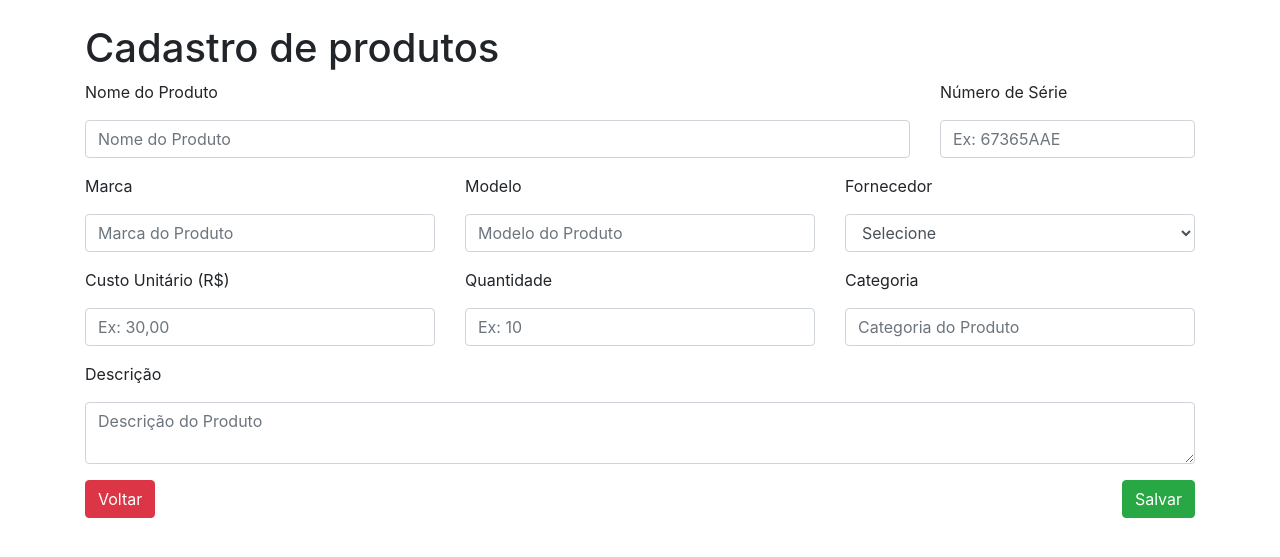
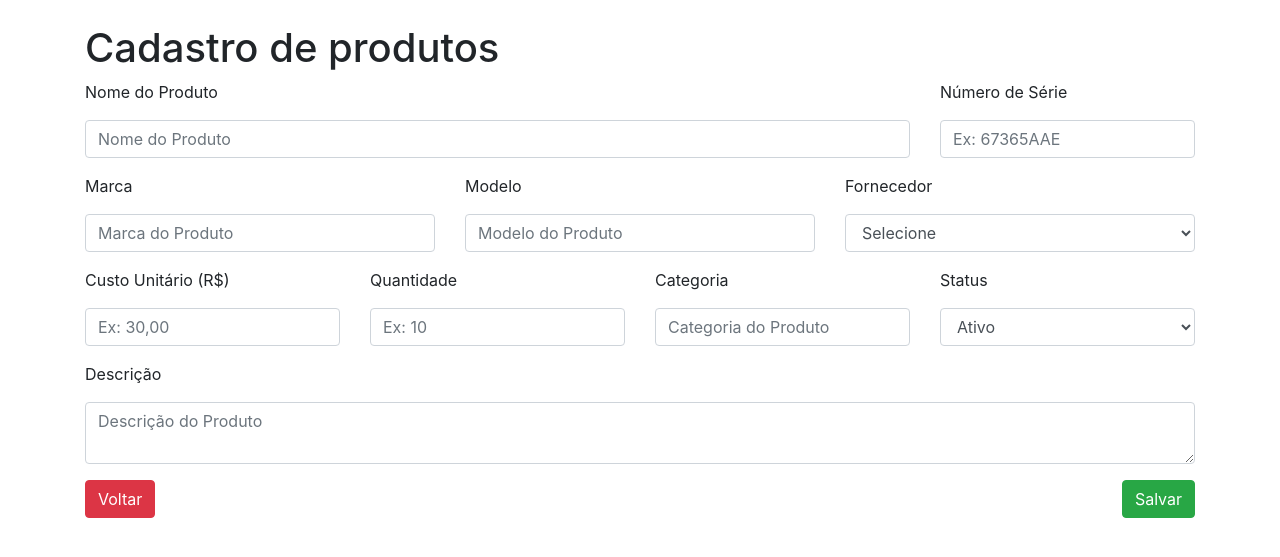
Before and after one commit to Tortinhex/sistema_crudo, a Flask app: page /product/new in a window 1280 px wide. Shown: the part 56-613 px from the top of the page. Run offline with Flask 2, Linux system fonts and the light colour scheme; data comes from the database, SQL or seed files in the repository; both versions use the stored data as it was after the commit; some libraries are stand-ins or nearby versions.

Commit message:
Incluindo o input de status

```diff
--- a/app/controllers/product.py
+++ b/app/controllers/product.py
@@ -39,6 +39,7 @@ def createProduct():
             productForm.category.data,
             productForm.description.data,
             productForm.coast.data,
+            productForm.status.data,
             provider_id
         )
 
@@ -75,6 +76,8 @@ def updateProduct(id):
             productData.category      = productForm.category.data
             productData.description   = productForm.description.data
             productData.coast         = productForm.coast.data
+            productData.status        = productForm.status.data
+            productData.provider_id   = productForm.provider.data
             db.session.commit()
 
             flash('Produto atualizado com sucesso!', 'success')
--- a/app/forms/product.py
+++ b/app/forms/product.py
@@ -12,3 +12,4 @@ class ProductForm(FlaskForm):
     quantity      = StringField('Quantidade', validators=[DataRequired()], render_kw={'placeholder': 'Ex: 10'})
     category      = StringField('Categoria', validators=[DataRequired()], render_kw={'placeholder': 'Categoria do Produto'})
     provider      = SelectField('Fornecedor', coerce=int)
+    status        = SelectField('Status', coerce=int, choices=[(1, 'Ativo'), (2, 'Inativo')])
--- a/app/models/address.py
+++ b/app/models/address.py
@@ -19,7 +19,7 @@ class Address(db.Model):
     state       = db.Column(db.String(30), nullable=False)
     country     = db.Column(db.String(30), nullable=False)
     postal_code = db.Column(db.String(8),  nullable=False)
-    status      = db.Column(db.String(1),  nullable=False, default='A')
+    status      = db.Column(db.String(1),  nullable=False, default='1')
     created_by  = db.Column(db.String(30), nullable=True)
     created_at  = db.Column(db.DateTime,   nullable=False, default=datetime.utcnow)
     updated_by  = db.Column(db.String(30), nullable=True)
--- a/app/models/contact.py
+++ b/app/models/contact.py
@@ -15,7 +15,7 @@ class Contact(db.Model):
     email               = db.Column(db.String(30), nullable=False)
     employee_name       = db.Column(db.String(30), nullable=False)
     employee_department = db.Column(db.String(30), nullable=False)
-    status              = db.Column(db.String(1),  nullable=False, default='A')
+    status              = db.Column(db.String(1),  nullable=False, default='1')
     created_by          = db.Column(db.String(30), nullable=True)
     created_at          = db.Column(db.DateTime,   nullable=False, default=datetime.utcnow)
     updated_by          = db.Column(db.String(30), nullable=True)
--- a/app/models/product.py
+++ b/app/models/product.py
@@ -19,7 +19,7 @@ class Product(db.Model):
     category      = db.Column(db.String(15), nullable=False)
     description   = db.Column(db.Text      , nullable=False)
     coast         = db.Column(db.String(10), nullable=False)
-    status        = db.Column(db.String(1),  nullable=True, default='A')
+    status        = db.Column(db.String(1),  nullable=True, default='1')
     created_by    = db.Column(db.String(30), nullable=True)
     created_at    = db.Column(db.DateTime,   nullable=True, default=datetime.utcnow)
     updated_by    = db.Column(db.String(30), nullable=True)
@@ -29,7 +29,7 @@ class Product(db.Model):
     # Provider      = db.relationship('Provider', foreign_keys=provider_id)
 
     # Classe inicializadora do modelo
-    def __init__(self, product_name, serial_number, branch, model, quantity, category, description, coast, provider_id):
+    def __init__(self, product_name, serial_number, branch, model, quantity, category, description, coast, status, provider_id):
         self.product_name  = product_name
         self.serial_number = serial_number
         self.branch        = branch
@@ -38,6 +38,7 @@ class Product(db.Model):
         self.category      = category
         self.description   = description
         self.coast         = coast
+        self.status        = status
         self.provider_id   = provider_id
 
     # Utilizado para exibir os registros do banco de dados de uma forma mais resumida
--- a/app/models/provider.py
+++ b/app/models/provider.py
@@ -17,7 +17,7 @@ class Provider(db.Model):
     cnae            = db.Column(db.String(10), nullable=False)
     ie              = db.Column(db.String(10), nullable=False)
     im              = db.Column(db.String(10), nullable=False)
-    status          = db.Column(db.String(1),  nullable=True, default='A')
+    status          = db.Column(db.String(1),  nullable=True, default='1')
     created_by      = db.Column(db.String(30), nullable=True)
     created_at      = db.Column(db.DateTime,   nullable=True, default=datetime.utcnow)
     updated_by      = db.Column(db.String(30), nullable=True)
--- a/app/templates/product/form.html
+++ b/app/templates/product/form.html
@@ -89,7 +89,7 @@
             </div>
 
             <div class="row">
-                <div class="col-md-4">
+                <div class="col-md-3">
                     <div class="form-group">
                         <label for="">{{ productForm.coast.label }}</label>
                         {{ productForm.coast(class="form-control") }}
@@ -103,7 +103,7 @@
                     </div>
                 </div>
 
-                <div class="col-md-4">
+                <div class="col-md-3">
                     <div class="form-group">
                         <label for="">{{ productForm.quantity.label }}</label>
                         {{ productForm.quantity(class="form-control") }}
@@ -117,13 +117,27 @@
                     </div>
                 </div>
 
-                <div class="col-md-4">
+                <div class="col-md-3">
                     <div class="form-group">
                         <label for="">{{ productForm.category.label }}</label>
                         {{ productForm.category(class="form-control") }}
                         {% if productForm.errors.category %}
                             <div class="alert alert-danger" role="alert">
                                 {% for e in productForm.errors.category %}
+                                    <li>{{ e }}</li>
+                                {% endfor %}
+                            </div>
+                        {% endif %}
+                    </div>
+                </div>
+
+                <div class="col-md-3">
+                    <div class="form-group">
+                        <label for="exampleFormControlSelect1">{{ productForm.status.label }}</label>
+                        {{ productForm.status(class="form-control") }}
+                        {% if productForm.errors.status %}
+                            <div class="alert alert-danger" role="alert">
+                                {% for e in productForm.errors.status %}
                                     <li>{{ e }}</li>
                                 {% endfor %}
                             </div>
--- a/app/templates/product/list.html
+++ b/app/templates/product/list.html
@@ -37,6 +37,8 @@
                     <tr>
                         <th>Nome do Produto</th>
                         <th>Descrição</th>
+                        <th>Qtd. Estoque</th>
+                        <th>Categoria</th>
                         <th>Opções</th>
                     </tr>
                 </thead>
@@ -50,6 +52,8 @@
                         <tr>
                             <td>{{ p.product_name }}</td>
                             <td>{{ p.description }}</td>
+                            <td>{{ p.quantity }}</td>
+                            <td>{{ p.category }}</td>
                             <td>
                                 <a class="btn btn-primary btn-sm" href="{{ url_for('updateProduct', id=p.id) }}">Editar</a>
                                 <a class="btn btn-danger btn-sm" href="{{ url_for('deleteProduct', id=p.id) }}">Excluir</a>
--- a/migrations/versions/1abdbc0b2eca_.py
+++ b/migrations/versions/cec0641fabf8_.py
@@ -1,8 +1,8 @@
 """empty message
 
-Revision ID: 1abdbc0b2eca
+Revision ID: cec0641fabf8
 Revises:
-Create Date: 2018-04-14 15:59:08.107323
+Create Date: 2018-04-14 16:26:15.740031
 
 """
 from alembic import op
@@ -10,7 +10,7 @@ import sqlalchemy as sa
 
 
 # revision identifiers, used by Alembic.
-revision = '1abdbc0b2eca'
+revision = 'cec0641fabf8'
 down_revision = None
 branch_labels = None
 depends_on = None
```
Also changed, not shown: storage.db.
